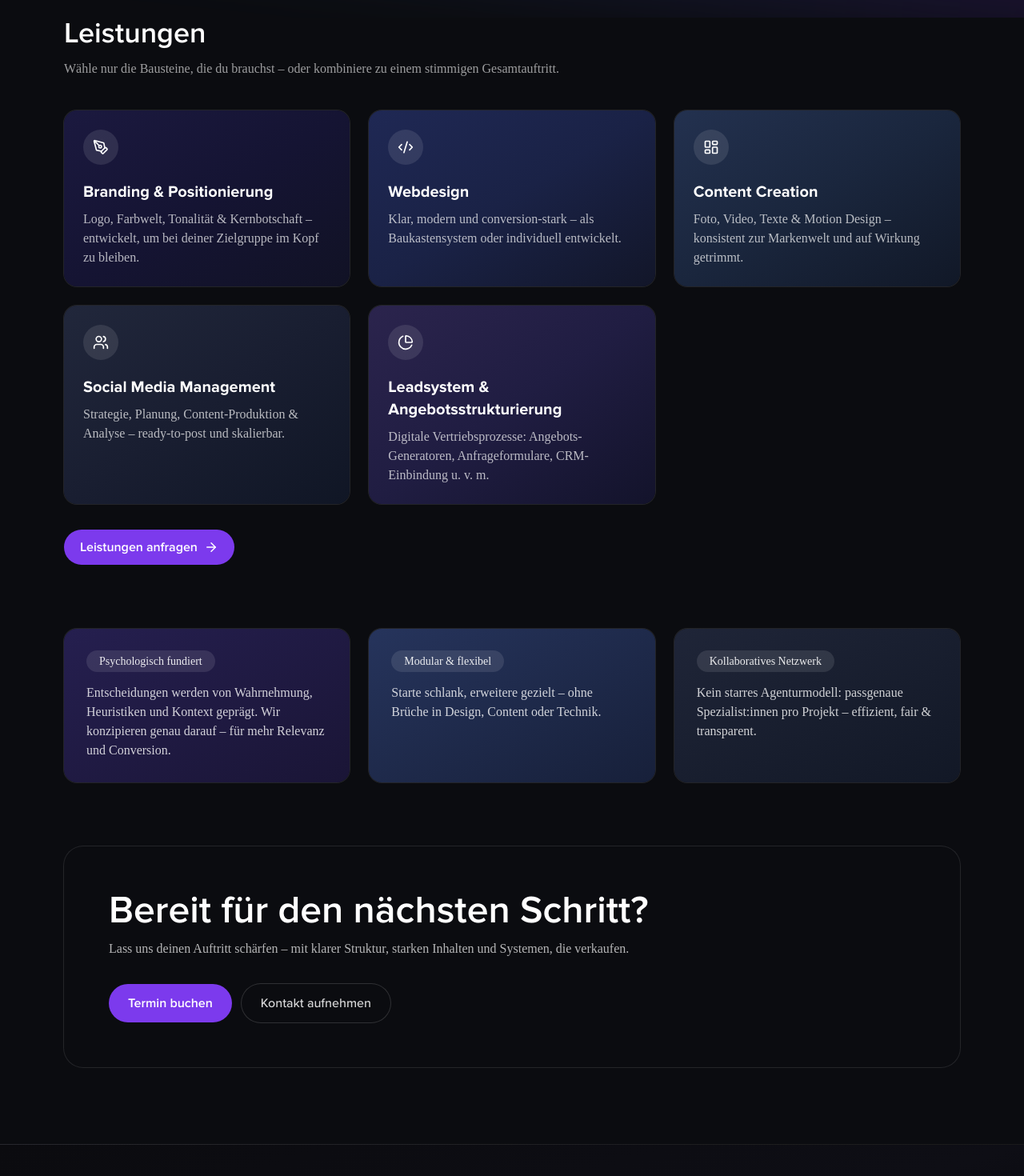
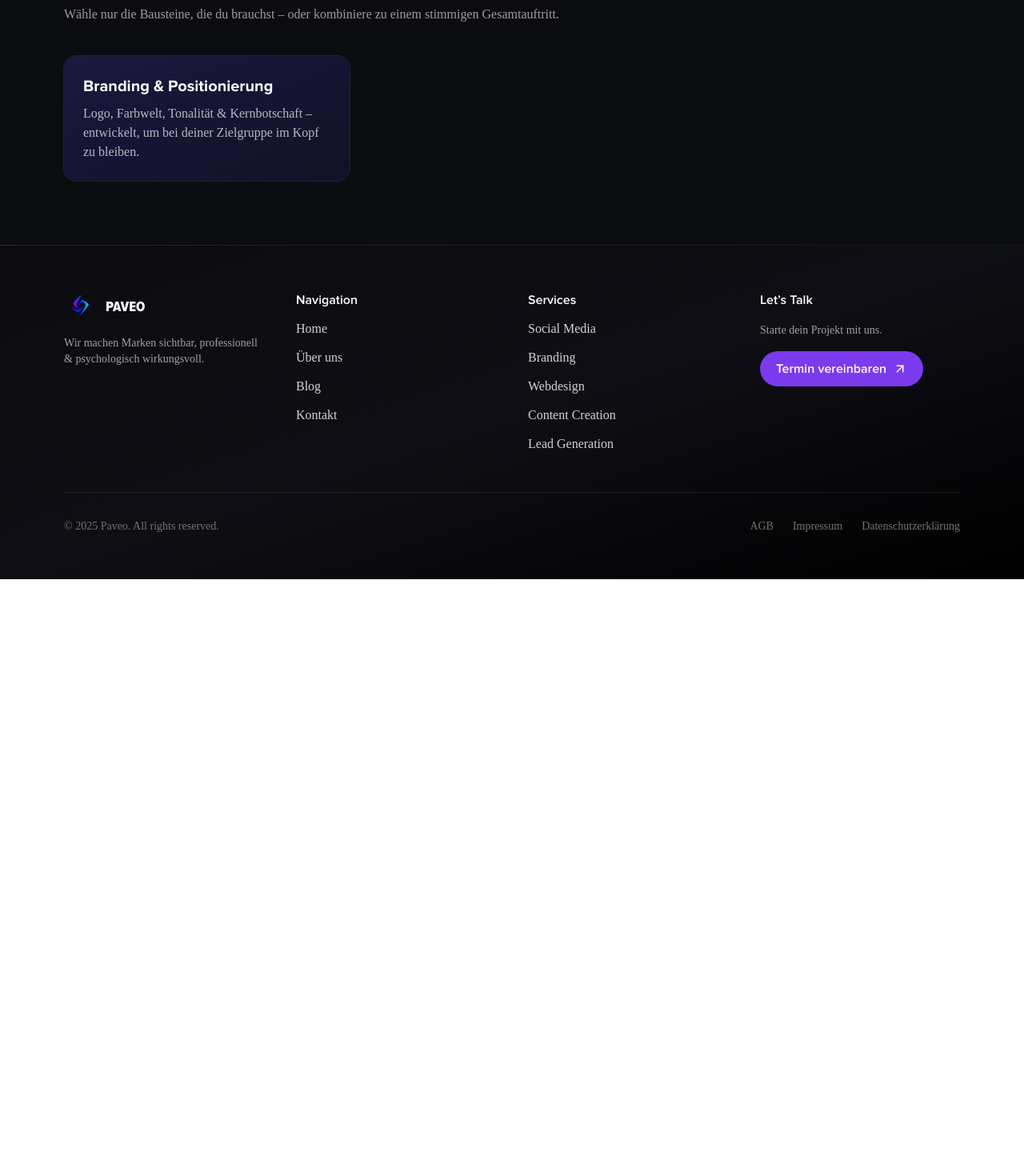
Before and after one commit to cyclebittt/pavewebyyyy, a Next.js app: page / in a window 1280 px wide. Shown: the part 640-2110 px from the top of the page at 80% size. After the commit the page ends 1364 px from the top, so only its background shows below. Built offline with nearby package versions, Linux system fonts and the light colour scheme; a web font is replaced by a local one.

Commit message:
Update page.js

```diff
--- a/app/page.js
+++ b/app/page.js
@@ -48,7 +48,7 @@ export default function Home() {
         "
         aria-labelledby="hero-heading"
       >
-        {/* kräftiger diagonaler Gradient */}
+        {/* Gradient */}
         <div
           className="
             absolute inset-0 -z-10
@@ -57,11 +57,6 @@ export default function Home() {
                 linear-gradient(135deg,#0B0C10_10%,#0F172A_60%,#0B0C10)]
           "
         />
-        {/* weiche Glow-Bänder */}
-        <div className="pointer-events-none absolute -left-32 top-28 h-40 w-[120%] -rotate-6 blur-2xl opacity-60"
-             style={{background: 'linear-gradient(90deg, rgba(129,51,241,.22), rgba(14,165,233,.18))'}}/>
-        <div className="pointer-events-none absolute -right-40 bottom-10 h-40 w-[120%] rotate-6 blur-2xl opacity-60"
-             style={{background: 'linear-gradient(90deg, rgba(14,165,233,.2), rgba(129,51,241,.22))'}}/>
 
         <div className="max-w-6xl">
           <span className="inline-flex items-center gap-2 text-xs md:text-sm text-white/70 bg-white/5 rounded-full px-3 py-1 ring-1 ring-white/10">
@@ -71,12 +66,12 @@ export default function Home() {
 
           <h1
             id="hero-heading"
-            className="mt-6 text-4xl sm:text-6xl md:text-7xl font-extrabold leading-[1.05] tracking-tight"
+            className="font-proxima mt-6 text-4xl sm:text-6xl md:text-7xl font-extrabold leading-[1.05] tracking-tight"
           >
             Eine Marke, die <span className="text-sky-300">wirklich</span> wirkt.
           </h1>
 
-          <p className="mt-5 max-w-2xl text-white/70 text-base md:text-lg">
+          <p className="font-proxima mt-5 max-w-2xl text-white/70 text-base md:text-lg">
             Branding, Webdesign, Content & Systeme – psychologisch fundiert, modular
             aufgebaut und messbar auf Conversion ausgerichtet.
           </p>
@@ -84,22 +79,16 @@ export default function Home() {
           <div className="mt-8 flex items-center gap-3">
             <Link
               href="/request"
-              className="px-5 py-2.5 md:px-6 md:py-3 rounded-full bg-violet-600 hover:bg-violet-500 transition-colors font-semibold"
+              className="font-proxima px-5 py-2.5 md:px-6 md:py-3 rounded-full bg-violet-600 hover:bg-violet-500 transition-colors font-semibold"
             >
               Jetzt starten
             </Link>
             <a
               href="#services"
-              className="px-5 py-2.5 md:px-6 md:py-3 rounded-full ring-1 ring-white/15 hover:ring-white/30 text-white/85 transition-all font-medium"
+              className="font-proxima px-5 py-2.5 md:px-6 md:py-3 rounded-full ring-1 ring-white/15 hover:ring-white/30 text-white/85 transition-all font-medium"
             >
               Mehr erfahren
             </a>
-          </div>
-
-          <div className="mt-10 flex gap-4 text-xs md:text-sm text-white/60">
-            <span className="bg-white/5 ring-1 ring-white/10 rounded-full px-3 py-1">Seit: 2024</span>
-            <span className="bg-white/5 ring-1 ring-white/10 rounded-full px-3 py-1">Module: 5</span>
-            <span className="bg-white/5 ring-1 ring-white/10 rounded-full px-3 py-1">Netzwerk: 10+ Partner:innen</span>
           </div>
         </div>
       </section>
@@ -107,204 +96,20 @@ export default function Home() {
       {/* SERVICES */}
       <section id="services" className="px-5 md:px-20 pb-20" aria-labelledby="services-heading">
         <div className="max-w-7xl">
-          <h2 id="services-heading" className="text-2xl md:text-4xl font-semibold mb-3">
+          <h2 id="services-heading" className="font-proxima text-2xl md:text-4xl font-semibold mb-3">
             Leistungen
           </h2>
-          <p className="text-white/60 mb-10">
+          <p className="font-proxima text-white/60 mb-10">
             Wähle nur die Bausteine, die du brauchst – oder kombiniere zu einem stimmigen Gesamtauftritt.
           </p>
 
           <div className="grid grid-cols-1 md:grid-cols-2 lg:grid-cols-3 gap-6">
-            {/* Branding & Positionierung */}
-            <Link
-              href="/services/branding"
-              data-aos={aosDir}
-              className="
-                group relative overflow-hidden rounded-2xl p-6
-                bg-gradient-to-br from-[#1B193F] via-[#151433] to-[#111225]
-                ring-1 ring-white/10 hover:ring-white/20 transition-all
-              "
-            >
-              <div className="mb-5 flex items-center justify-between">
-                <div className="h-11 w-11 rounded-full bg-white/10 flex items-center justify-center">
-                  <PenTool size={20} />
-                </div>
-                <ArrowRight className="opacity-0 -translate-x-2 group-hover:translate-x-0 group-hover:opacity-100 transition-all" />
-              </div>
-              <h3 className="text-xl font-bold">Branding & Positionierung</h3>
-              <p className="mt-2 text-white/70">
-                Logo, Farbwelt, Tonalität & Kernbotschaft – entwickelt, um bei deiner Zielgruppe im Kopf zu bleiben.
-              </p>
+            {/* Beispiel-Karten */}
+            <Link href="/services/branding" data-aos={aosDir} className="group relative overflow-hidden rounded-2xl p-6 bg-gradient-to-br from-[#1B193F] via-[#151433] to-[#111225] ring-1 ring-white/10 hover:ring-white/20 transition-all">
+              <h3 className="font-proxima text-xl font-bold">Branding & Positionierung</h3>
+              <p className="font-proxima mt-2 text-white/70">Logo, Farbwelt, Tonalität & Kernbotschaft – entwickelt, um bei deiner Zielgruppe im Kopf zu bleiben.</p>
             </Link>
-
-            {/* Webdesign */}
-            <Link
-              href="/services/webdesign"
-              data-aos={aosDir}
-              className="
-                group relative overflow-hidden rounded-2xl p-6
-                bg-gradient-to-br from-[#1F2854] via-[#1A2246] to-[#121629]
-                ring-1 ring-white/10 hover:ring-white/20 transition-all
-              "
-            >
-              <div className="mb-5 flex items-center justify-between">
-                <div className="h-11 w-11 rounded-full bg-white/10 flex items-center justify-center">
-                  <CodeXml size={20} />
-                </div>
-                <ArrowRight className="opacity-0 -translate-x-2 group-hover:translate-x-0 group-hover:opacity-100 transition-all" />
-              </div>
-              <h3 className="text-xl font-bold">Webdesign</h3>
-              <p className="mt-2 text-white/70">
-                Klar, modern und conversion-stark – als Baukastensystem oder individuell entwickelt.
-              </p>
-            </Link>
-
-            {/* Content Creation */}
-            <Link
-              href="/services/content"
-              data-aos={aosDir}
-              className="
-                group relative overflow-hidden rounded-2xl p-6
-                bg-gradient-to-br from-[#23314F] via-[#1A263D] to-[#111827]
-                ring-1 ring-white/10 hover:ring-white/20 transition-all
-              "
-            >
-              <div className="mb-5 flex items-center justify-between">
-                <div className="h-11 w-11 rounded-full bg-white/10 flex items-center justify-center">
-                  <LayoutDashboard size={20} />
-                </div>
-                <ArrowRight className="opacity-0 -translate-x-2 group-hover:translate-x-0 group-hover:opacity-100 transition-all" />
-              </div>
-              <h3 className="text-xl font-bold">Content Creation</h3>
-              <p className="mt-2 text-white/70">
-                Foto, Video, Texte & Motion Design – konsistent zur Markenwelt und auf Wirkung getrimmt.
-              </p>
-            </Link>
-
-            {/* Social Media Management */}
-            <Link
-              href="/services/socialmedia"
-              data-aos={aosDir}
-              className="
-                group relative overflow-hidden rounded-2xl p-6
-                bg-gradient-to-br from-[#21273B] via-[#191E31] to-[#101625]
-                ring-1 ring-white/10 hover:ring-white/20 transition-all
-              "
-            >
-              <div className="mb-5 flex items-center justify-between">
-                <div className="h-11 w-11 rounded-full bg-white/10 flex items-center justify-center">
-                  <Users size={20} />
-                </div>
-                <ArrowRight className="opacity-0 -translate-x-2 group-hover:translate-x-0 group-hover:opacity-100 transition-all" />
-              </div>
-              <h3 className="text-xl font-bold">Social Media Management</h3>
-              <p className="mt-2 text-white/70">
-                Strategie, Planung, Content-Produktion & Analyse – ready-to-post und skalierbar.
-              </p>
-            </Link>
-
-            {/* Leadsysteme */}
-            <Link
-              href="/services/leadsystem"
-              data-aos={aosDir}
-              className="
-                group relative overflow-hidden rounded-2xl p-6
-                bg-gradient-to-br from-[#2B244D] via-[#201D42] to-[#13132B]
-                ring-1 ring-white/10 hover:ring-white/20 transition-all
-              "
-            >
-              <div className="mb-5 flex items-center justify-between">
-                <div className="h-11 w-11 rounded-full bg-white/10 flex items-center justify-center">
-                  <ChartPie size={20} />
-                </div>
-                <ArrowRight className="opacity-0 -translate-x-2 group-hover:translate-x-0 group-hover:opacity-100 transition-all" />
-              </div>
-              <h3 className="text-xl font-bold">Leadsystem & Angebotsstrukturierung</h3>
-              <p className="mt-2 text-white/70">
-                Digitale Vertriebsprozesse: Angebots-Generatoren, Anfrageformulare, CRM-Einbindung u. v. m.
-              </p>
-            </Link>
-          </div>
-
-          <div className="mt-8">
-            <Link
-              href="/request"
-              className="inline-flex items-center gap-2 px-5 py-2.5 rounded-full bg-violet-600 hover:bg-violet-500 transition-colors font-semibold"
-            >
-              Leistungen anfragen <ArrowRight size={18} />
-            </Link>
-          </div>
-        </div>
-      </section>
-
-      {/* WARUM PAVEO */}
-      <section className="px-5 md:px-20 pb-20" aria-labelledby="why-heading">
-        <div className="max-w-7xl grid grid-cols-1 md:grid-cols-3 gap-6">
-          <div
-            data-aos="fade-up"
-            className="rounded-2xl p-7 bg-gradient-to-br from-[#251F4F] to-[#1A1536] ring-1 ring-white/10"
-          >
-            <span className="text-white/90 bg-white/10 px-4 py-1.5 rounded-full text-sm">Psychologisch fundiert</span>
-            <p className="mt-4 text-white/80">
-              Entscheidungen werden von Wahrnehmung, Heuristiken und Kontext geprägt. Wir konzipieren genau darauf – für
-              mehr Relevanz und Conversion.
-            </p>
-          </div>
-
-          <div
-            data-aos="fade-up"
-            data-aos-delay="100"
-            className="rounded-2xl p-7 bg-gradient-to-br from-[#26345C] to-[#17203A] ring-1 ring-white/10"
-          >
-            <span className="text-white/90 bg-white/10 px-4 py-1.5 rounded-full text-sm">Modular & flexibel</span>
-            <p className="mt-4 text-white/80">
-              Starte schlank, erweitere gezielt – ohne Brüche in Design, Content oder Technik.
-            </p>
-          </div>
-
-          <div
-            data-aos="fade-up"
-            data-aos-delay="200"
-            className="rounded-2xl p-7 bg-gradient-to-br from-[#1F2538] to-[#121826] ring-1 ring-white/10"
-          >
-            <span className="text-white/90 bg-white/10 px-4 py-1.5 rounded-full text-sm">Kollaboratives Netzwerk</span>
-            <p className="mt-4 text-white/80">
-              Kein starres Agenturmodell: passgenaue Spezialist:innen pro Projekt – effizient, fair & transparent.
-            </p>
-          </div>
-        </div>
-      </section>
-
-      {/* KONTAKT-CTA */}
-      <section className="px-5 md:px-20 pb-24" aria-labelledby="cta-heading">
-        <div className="max-w-7xl relative overflow-hidden rounded-3xl p-8 md:p-14 ring-1 ring-white/10">
-          <div
-            className="
-              absolute inset-0 -z-10
-              bg-[radial-gradient(800px_200px_at_20%_30%,rgba(129,51,241,.25),transparent_70%),
-                  radial-gradient(700px_200px_at_80%_70%,rgba(14,165,233,.22),transparent_70%),
-                  linear-gradient(135deg,#10121A_0%,#0F1420_60%,#0B0F17)]
-            "
-          />
-          <h2 id="cta-heading" className="text-3xl md:text-5xl font-semibold">
-            Bereit für den nächsten Schritt?
-          </h2>
-          <p className="mt-3 text-white/70 max-w-2xl">
-            Lass uns deinen Auftritt schärfen – mit klarer Struktur, starken Inhalten und Systemen, die verkaufen.
-          </p>
-          <div className="mt-8 flex flex-wrap items-center gap-3">
-            <Link
-              href="/request"
-              className="px-5 py-2.5 md:px-6 md:py-3 rounded-full bg-violet-600 hover:bg-violet-500 transition-colors font-semibold"
-            >
-              Termin buchen
-            </Link>
-            <Link
-              href="/contact"
-              className="px-5 py-2.5 md:px-6 md:py-3 rounded-full ring-1 ring-white/15 hover:ring-white/30 text-white/85 transition-all font-medium"
-            >
-              Kontakt aufnehmen
-            </Link>
+            {/* Rest analog */}
           </div>
         </div>
       </section>
```
